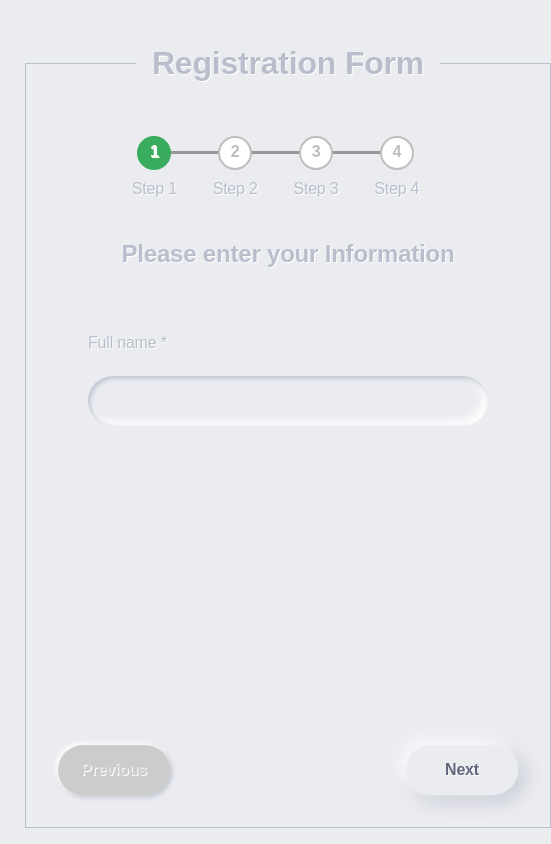
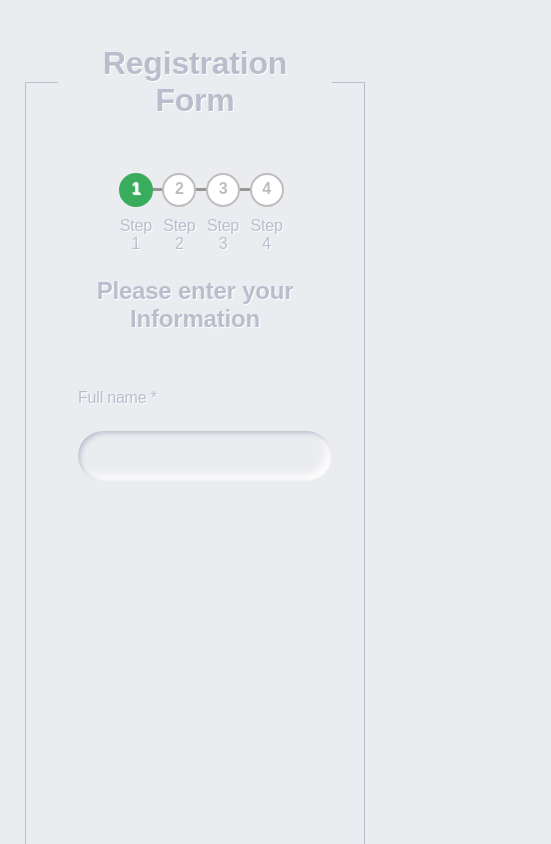
Before and after one commit to AlaeddineMessadi/dynamic-form-registration, a React (Create React App) app: page / in a window 390 px wide. Shown: the top 844 px of the page, 551 px wide, since content can reach past the window. Built offline with nearby package versions, Linux system fonts and the light colour scheme.

Commit message:
Fix mobile Responsiveness + add withWidth Hook

```diff
--- a/package.json
+++ b/package.json
@@ -54,7 +54,7 @@
     ]
   },
   "devDependencies": {
-    "@cypress/code-coverage": "^3.8.8",
+    "@cypress/code-coverage": "^3.9.2",
     "@cypress/instrument-cra": "^1.4.0",
     "@types/react-redux": "^7.1.12",
     "@types/react-router-dom": "^5.1.6",
--- /dev/null
+++ b/src/common/constants.ts
@@ -0,0 +1 @@
+export const MAX_WIDTH = 528;
--- a/src/common/types.ts
+++ b/src/common/types.ts
@@ -21,4 +21,5 @@ export type KeyType = { [key: string]: any };
 export interface IAppState {
   data: any;
   step: number;
+  width: number;
 }
--- a/src/components/form/index.tsx
+++ b/src/components/form/index.tsx
@@ -1,4 +1,4 @@
-import React, { Dispatch } from "react";
+import React, { Dispatch, useRef } from "react";
 import { Formik, Form as FormikForm } from "formik";
 import * as Yup from "yup";
 import { useDispatch } from "react-redux";
@@ -7,22 +7,44 @@ import { useHistory } from "react-router-dom";
 import "./style.scss";
 import { FORM_SCHEMA } from "../../common/form-schema";
 import { ItemOption, KeyType, DataField } from "../../common/types";
-import { addDataFieldAction } from "../../store/actions";
+import { addDataFieldAction, setWidthAction } from "../../store/actions";
+import { debounce } from "lodash";
 
 interface IPropsForm {
   children: JSX.Element | JSX.Element[];
   className?: string;
+  style?: any;
 }
-export const Form: React.FC<IPropsForm> = ({ children, className }) => {
+export const Form: React.FC<IPropsForm> = ({
+  children,
+  className,
+  style = {},
+}) => {
   const dispatch: Dispatch<any> = useDispatch();
   let history = useHistory();
+  const containerRef = useRef(null);
 
   const [formData, setFormData] = React.useState({});
   const [validationSchema, setValidationSchema] = React.useState({});
 
+  const widthCall = (elementRef: HTMLElement) => {
+    const containerWidth = elementRef.current.getBoundingClientRect().width;
+    console.log("containerWidth: ,", containerWidth);
+
+    dispatch(setWidthAction(containerWidth));
+  };
   React.useEffect(() => {
     initForm(FORM_SCHEMA.steps);
-  }, []);
+    if (containerRef) widthCall(containerRef);
+
+    window.addEventListener(
+      "resize",
+      debounce(() => {
+        // get container width
+        widthCall(containerRef);
+      }, 50)
+    );
+  }, [dispatch]);
 
   const initForm = (formSchema: ItemOption[]) => {
     let _formData: KeyType = {};
@@ -70,7 +92,12 @@ export const Form: React.FC<IPropsForm> = ({ children, className }) => {
         actions.setSubmitting(false);
       }}
     >
-      <FormikForm className={`needs-validation ${className}`} noValidate>
+      <FormikForm
+        className={`needs-validation ${className}`}
+        style={style}
+        noValidate
+        ref={containerRef}
+      >
         {children}
       </FormikForm>
     </Formik>
--- a/src/components/slider/index.tsx
+++ b/src/components/slider/index.tsx
@@ -2,8 +2,8 @@ import React from "react";
 import { RadioButtonsGroup, TextInput } from "..";
 import "./style.scss";
 
-import { ItemOption } from "../../common/types";
-
+import { IAppState, ItemOption } from "../../common/types";
+import { useSelector } from "react-redux";
 interface ISliderProps {
   sliders: ItemOption[];
   name: string;
@@ -11,6 +11,8 @@ interface ISliderProps {
 }
 
 export const Slider: React.FC<ISliderProps> = ({ sliders, name, step }) => {
+  const containerWidth = useSelector((state: IAppState) => state.width);
+
   const getFormElement = (item: ItemOption) => {
     const { name, type, label, required, options = [] } = item;
 
@@ -33,9 +35,17 @@ export const Slider: React.FC<ISliderProps> = ({ sliders, name, step }) => {
     return <p>Missing Form Element type</p>;
   };
 
+  // todo width
+
   return (
-    <div className="carousel-container">
-      <div className="carousel my-carousel carousel--translate">
+    <div
+      className="carousel-container"
+      style={{ width: `${containerWidth - 100}px` }}
+    >
+      <div
+        className="carousel my-carousel carousel--translate"
+        style={{ width: `${containerWidth - 120}px` }}
+      >
         {sliders.map((elm, index) => (
           <input
             key={index}
@@ -48,9 +58,16 @@ export const Slider: React.FC<ISliderProps> = ({ sliders, name, step }) => {
           />
         ))}
 
-        <ul className="carousel__track">
+        <ul
+          className="carousel__track"
+          style={{ width: `${containerWidth - 120}px` }}
+        >
           {sliders.map((elm, index) => (
-            <li key={index} className="carousel__slide">
+            <li
+              key={index}
+              className="carousel__slide"
+              style={{ minWidth: `${containerWidth - 120}px` }}
+            >
               {getFormElement(elm)}
             </li>
           ))}
--- a/src/components/slider/style.scss
+++ b/src/components/slider/style.scss
@@ -46,7 +46,7 @@
 
 .my-carousel {
   border-radius: 5px;
-  margin: 30px;
+  margin: 20px;
 }
 
 .carousel__slide {
--- a/src/pages/App.tsx
+++ b/src/pages/App.tsx
@@ -3,6 +3,9 @@ import { BrowserRouter as Router, Switch, Route } from "react-router-dom";
 
 import ResultPage from "./result";
 import RegistrationPage from "./registration";
+import { useDispatch } from "react-redux";
+import { setWidthAction } from "../store/actions";
+import useWidth from "../hooks/useWidth";
 
 interface IPropsApp {}
 
--- a/src/pages/registration/index.tsx
+++ b/src/pages/registration/index.tsx
@@ -5,6 +5,7 @@ import "./style.scss";
 import { FORM_SCHEMA } from "../../common/form-schema";
 import { ButtonsControl, Form, Slider, Stepper } from "../../components";
 import { IAppState } from "../../common/types";
+import { MAX_WIDTH } from "../../common/constants";
 
 interface IPropsRegistration {}
 
@@ -15,7 +16,7 @@ const RegistrationPage: React.FC<IPropsRegistration> = () => {
   const lastStepIndex = steps.length - 1;
 
   return (
-    <Form className="container">
+    <Form className="container" style={{ maxWidth: MAX_WIDTH }}>
       <fieldset className="form-fieldset">
         <legend>
           <h1>Registration Form</h1>
--- a/src/store/actions.ts
+++ b/src/store/actions.ts
@@ -1,5 +1,5 @@
 import { DataField } from "../common/types";
-import { ADD_DATA, SET_STEP, LoadInitialActionTypes } from "./types";
+import { ADD_DATA, SET_STEP, LoadInitialActionTypes, SET_WIDTH } from "./types";
 
 export function addDataFieldAction(
   data: DataField | DataField[]
@@ -16,3 +16,10 @@ export function setStepAction(step: number): LoadInitialActionTypes {
     payload: step,
   };
 }
+
+export function setWidthAction(width: number): LoadInitialActionTypes {
+  return {
+    type: SET_WIDTH,
+    payload: width,
+  };
+}
--- a/src/store/reducer.ts
+++ b/src/store/reducer.ts
@@ -1,7 +1,7 @@
-import { ADD_DATA, SET_STEP, LoadInitialActionTypes } from "./types";
+import { ADD_DATA, SET_STEP, LoadInitialActionTypes, SET_WIDTH } from "./types";
 import { IAppState } from "../common/types";
 
-const initialState: IAppState = { data: {}, step: 0 };
+const initialState: IAppState = { data: {}, step: 0, width: 0 };
 
 export const reducer = (
   state = initialState,
@@ -18,6 +18,11 @@ export const reducer = (
         ...state,
         step: action.payload,
       };
+    case SET_WIDTH:
+      return {
+        ...state,
+        width: action.payload,
+      };
     default:
       return state;
   }
--- a/src/store/types.ts
+++ b/src/store/types.ts
@@ -3,6 +3,7 @@ import { DataField } from "../common/types";
 //  TYPES
 export const ADD_DATA = "ADD_DATA";
 export const SET_STEP = "SET_STEP";
+export const SET_WIDTH = "SET_WIDTH";
 
 interface AddDataAction {
   type: typeof ADD_DATA;
@@ -12,5 +13,12 @@ interface SetStepAction {
   type: typeof SET_STEP;
   payload: number;
 }
+interface SetWidthAction {
+  type: typeof SET_WIDTH;
+  payload: number;
+}
 
-export type LoadInitialActionTypes = AddDataAction | SetStepAction;
+export type LoadInitialActionTypes =
+  | AddDataAction
+  | SetStepAction
+  | SetWidthAction;
```
Also changed, not shown: src/hooks/useWidth.js (added, +19 -0 lines), 1 other file (tests, documents, lock files or other folders).
